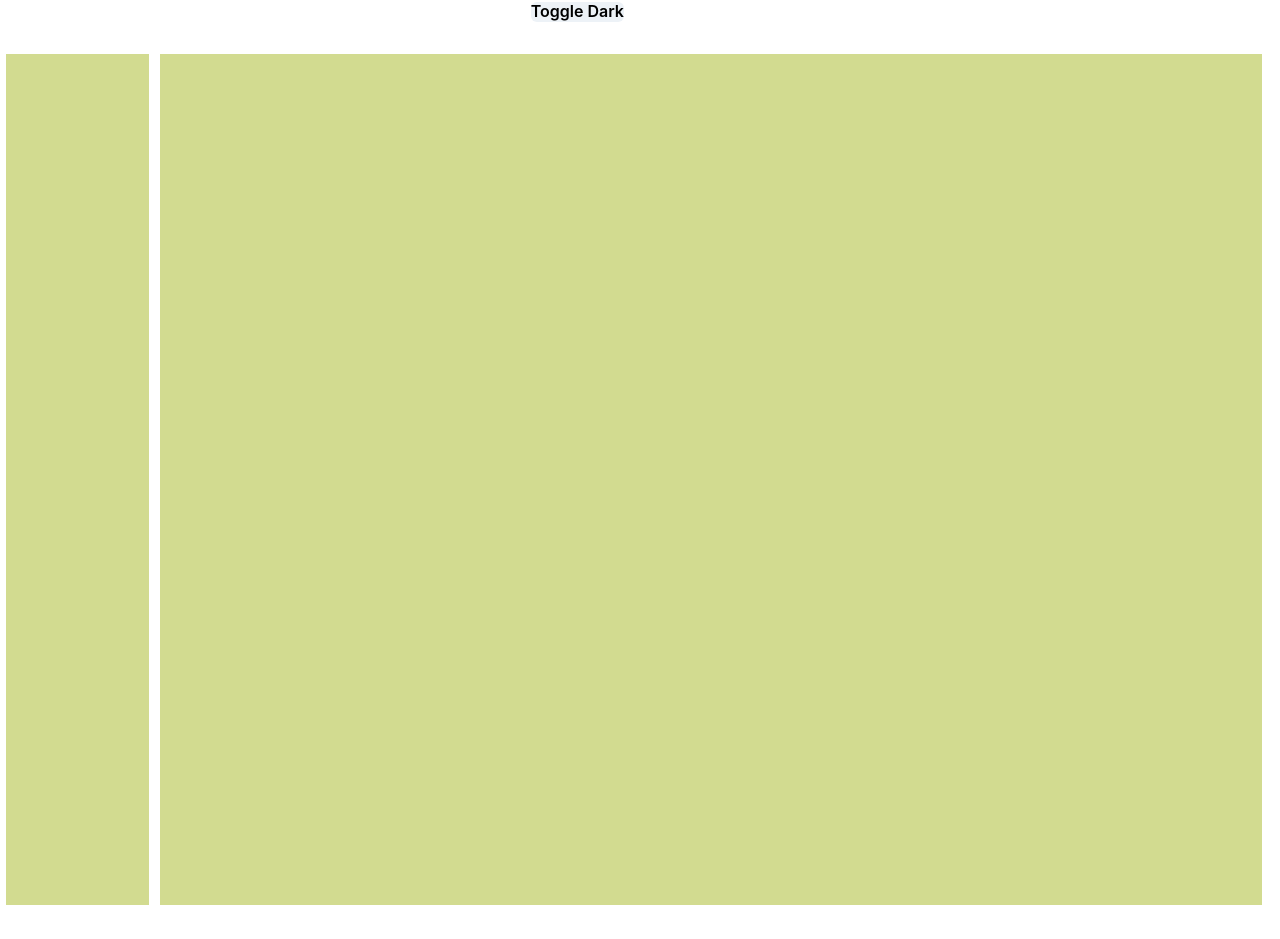
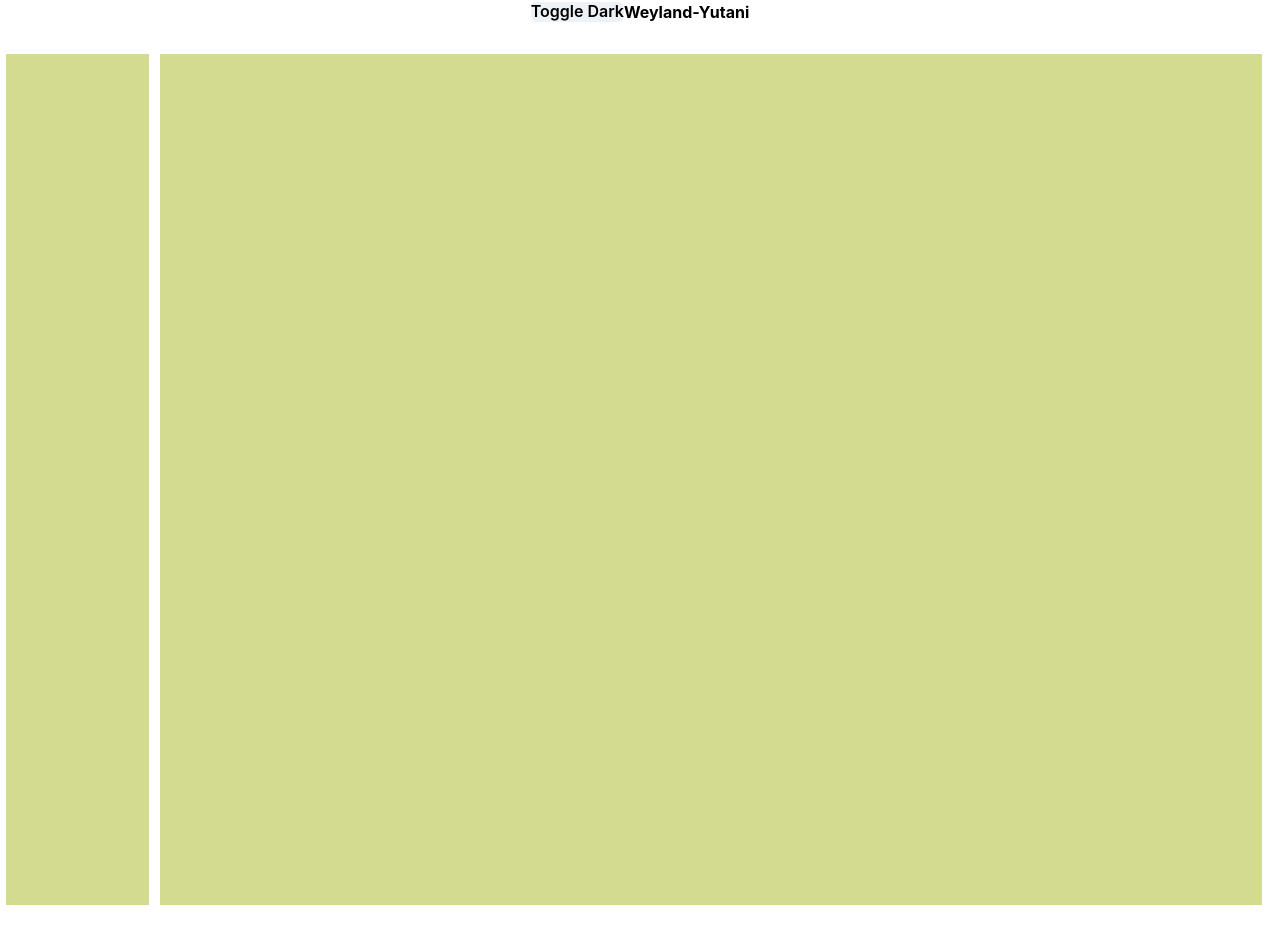
Before and after one commit to NoahNim/weyland-mars, a React (Create React App) app: page /welcome-page in a window 1280 px wide. Built offline with nearby package versions, Linux system fonts and the light colour scheme.

Commit message:
fix small bug

```diff
--- a/src/components/Header/Header.js
+++ b/src/components/Header/Header.js
@@ -7,7 +7,7 @@ const Header = (props) => {
       alignItems="center"
       area={"header"}
       w="100%"
-      color={props.color === "light" ? "black" : "white"}
+      color={props.colorMode === "light" ? "black" : "white"}
     >
       <Center>
         <ToggleColor
```
